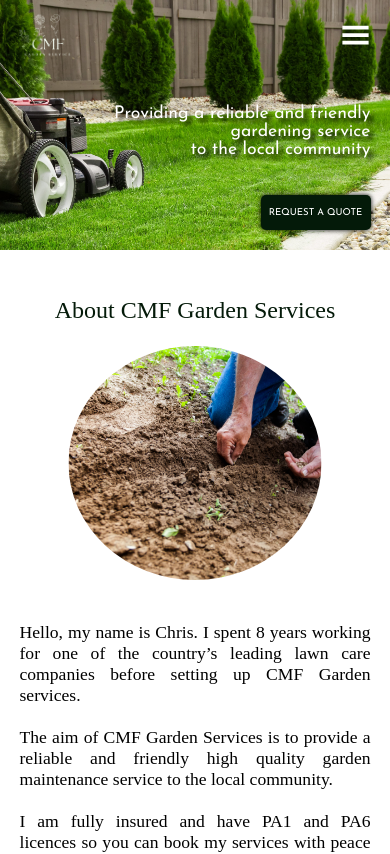
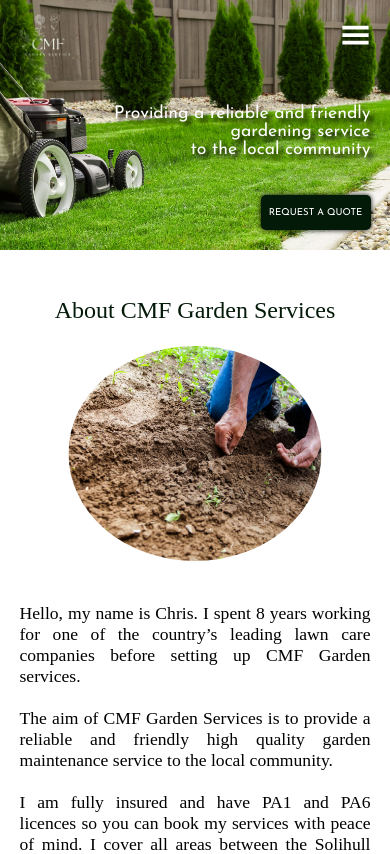
Before and after one commit to CMF-Garden-services/cmfgardenservices, a React (Create React App) app: page / in a window 390 px wide. Shown: the top 854 px of the page. Built offline with nearby package versions, Linux system fonts and the light colour scheme; a web font is replaced by a local one.

Commit message:
about section mobile view

```diff
--- a/src/components/03_sections/02_about/AboutStyle.js
+++ b/src/components/03_sections/02_about/AboutStyle.js
@@ -53,7 +53,7 @@ const Image = styled.img`
     }
     @media (max-width: 500px) {
         width: 65vw;
-        height: 60vw;
+        height: 55vw;
     }
 `
 
```
